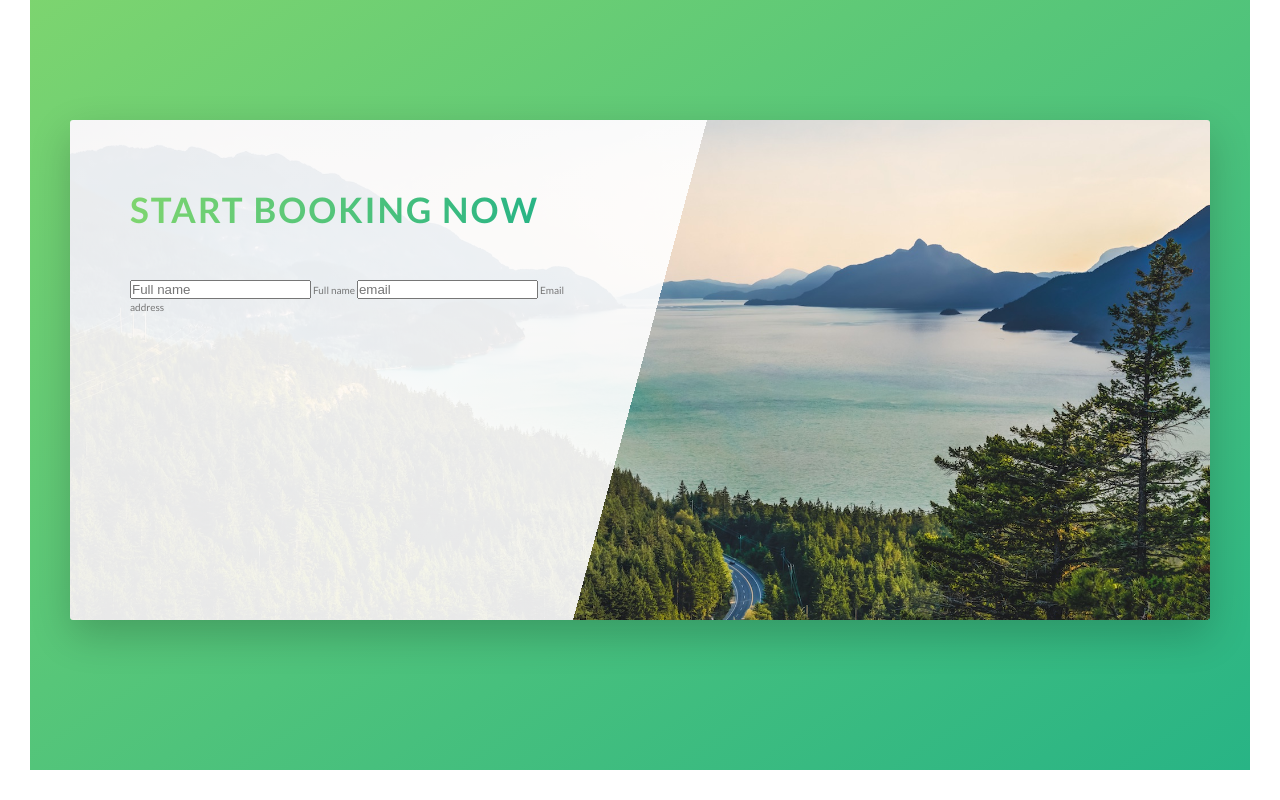
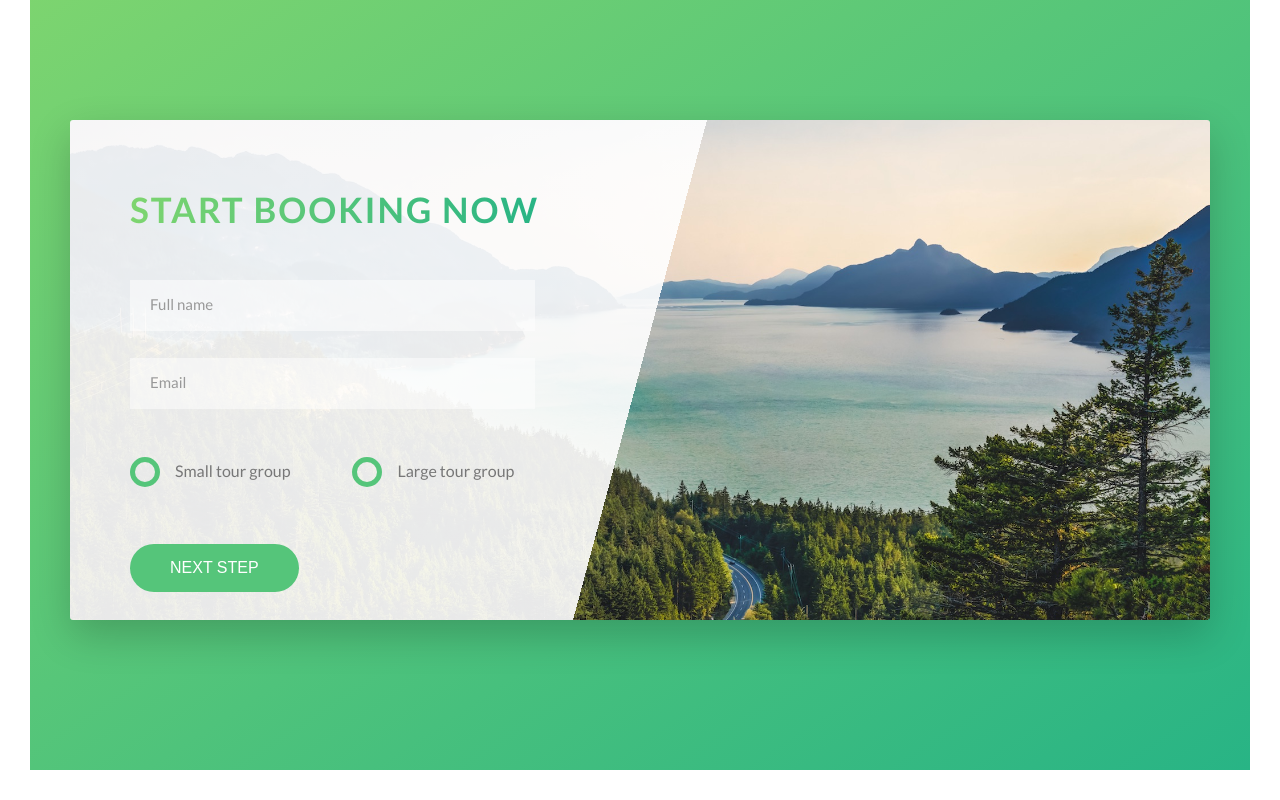
Before and after one commit to fenagel/nature-tours, a website: page index.html in a window 1280 px wide. Shown: the part 4512-5312 px from the top of the page. Drawn offline with Linux system fonts and the light colour scheme.

Commit message:
finished booking session with form

```diff
--- a/index.html
+++ b/index.html
@@ -299,6 +299,7 @@
                 <div class="u-margin-bottom-medium">
                   <h2 class="heading-secondary">Start booking now</h2>
                 </div>
+
                 <div class="form__group">
                   <input
                     type="text"
@@ -312,10 +313,31 @@
                     type="email"
                     id="email"
                     class="form__input"
-                    placeholder="email"
+                    placeholder="Email"
                     required
                   />
                   <label for="email" class="form__label">Email address</label>
+                </div>
+
+                <div class="form__group">
+                  <div class="form__radio-group">
+                    <input type="radio" class="form__radio-input" id="small" />
+                    <label for="small" class="form__radio-label"
+                      ><span class="form__radio-button"></span>Small tour
+                      group</label
+                    >
+                  </div>
+                  <div class="form__radio-group u-margin-bottom-medium">
+                    <input type="radio" class="form__radio-input" id="large" />
+                    <label for="large" class="form__radio-label"
+                      ><span class="form__radio-button"></span>Large tour
+                      group</label
+                    >
+                  </div>
+                </div>
+
+                <div class="form__group">
+                  <button class="btn btn--green">Next step</button>
                 </div>
               </form>
             </div>
--- a/sass/abstracts/_variables.scss
+++ b/sass/abstracts/_variables.scss
@@ -13,6 +13,7 @@ $color-tertiary-light: #2998ff;
 $color-tertiary-dark: #5643fa;
 
 $color-grey-dark: #777;
+$color-grey-dark-2: #999;
 $color-white: #fff;
 $color-black: #000;
 
--- a/sass/base/_utilities.scss
+++ b/sass/base/_utilities.scss
@@ -1,23 +1,23 @@
 .u-center-text {
-  text-align: center;
+  text-align: center !important;
 }
 
 .u-margin-bottom-big {
-  margin-bottom: 8rem;
+  margin-bottom: 8rem !important;
 }
 
 .u-margin-bottom-medium {
-  margin-bottom: 4rem;
+  margin-bottom: 4rem !important;
 }
 
 .u-margin-bottom-small {
-  margin-bottom: 1.5rem;
+  margin-bottom: 1.5rem !important;
 }
 
 .u-margin-top-big {
-  margin-top: 8rem;
+  margin-top: 8rem !important;
 }
 
 .u-margin-top-huge {
-  margin-top: 10rem;
+  margin-top: 10rem !important;
 }
--- a/sass/components/_button.scss
+++ b/sass/components/_button.scss
@@ -1,4 +1,5 @@
 .btn {
+  &,
   &:link,
   &:visited {
     text-transform: uppercase;
@@ -9,6 +10,10 @@
     transition: all 0.2s;
     position: relative;
     font-size: $default-font-size;
+
+    // Change for the button element
+    border: none;
+    cursor: pointer;
   }
 
   &:hover {
@@ -21,7 +26,9 @@
     }
   }
 
-  &:active {
+  &:active,
+  &:focus {
+    outline: none;
     transform: translateY(-1px);
     box-shadow: 0 0.5rem 1rem rgba($color-black, 0.2);
   }
--- /dev/null
+++ b/sass/components/_form.scss
@@ -0,0 +1,94 @@
+.form {
+  &__group:not(:last-child) {
+    margin-bottom: 2rem;
+  }
+
+  &__input {
+    font-size: 1.5rem;
+    font-family: inherit;
+    padding: 1.5rem 2rem;
+    color: inherit;
+
+    background-color: rgba($color-white, 0.5);
+    border: none;
+    border-bottom: 3px solid transparent;
+    width: 90%;
+    display: block;
+    transition: all 0.3s;
+
+    &:focus {
+      outline: none;
+      box-shadow: 0 1rem 2rem rgba($color-black, 0.1);
+      border-bottom: 3px solid $color-primary;
+    }
+
+    &:focus:invalid {
+      border-bottom: 3px solid $color-secondary-dark;
+    }
+
+    &::-webkit-input-placeholder {
+      color: $color-grey-dark-2;
+    }
+  }
+
+  &__label {
+    font-size: 1.2rem;
+    font-weight: 700;
+    margin-left: 2rem;
+    margin-top: 0.7rem;
+    display: block;
+    transition: all 0.3s;
+  }
+
+  &__input:placeholder-shown + &__label {
+    opacity: 0;
+    visibility: hidden;
+    transform: translateY(-4rem);
+  }
+
+  &__radio-group {
+    width: 49%;
+    display: inline-block;
+  }
+
+  &__radio-input {
+    display: none;
+  }
+
+  &__radio-label {
+    font-size: $default-font-size;
+    cursor: pointer;
+    position: relative;
+    padding-left: 4.5rem;
+  }
+
+  &__radio-button {
+    height: 3rem;
+    width: 3rem;
+    display: inline-block;
+    border: 5px solid $color-primary;
+    border-radius: 50%;
+    position: absolute;
+    top: -0.4rem;
+    left: 0;
+
+    &::after {
+      content: "";
+      display: block;
+      height: 1.3rem;
+      width: 1.3rem;
+      border-radius: 50%;
+      position: absolute;
+      top: 50%;
+      left: 50%;
+      transform: translate(-50%, -50%);
+      background-color: $color-primary;
+      opacity: 0;
+      transition: opacity 0.2s;
+    }
+  }
+
+  &__radio-input:checked + &__radio-label &__radio-button::after {
+    opacity: 1;
+  }
+}
--- a/sass/main.scss
+++ b/sass/main.scss
@@ -12,6 +12,7 @@
 @import "components/card";
 @import "components/composition";
 @import "components/feature-box";
+@import "components/form";
 @import "components/story";
 
 @import "layout/grid";
```
Also changed, not shown: css/style.css.
